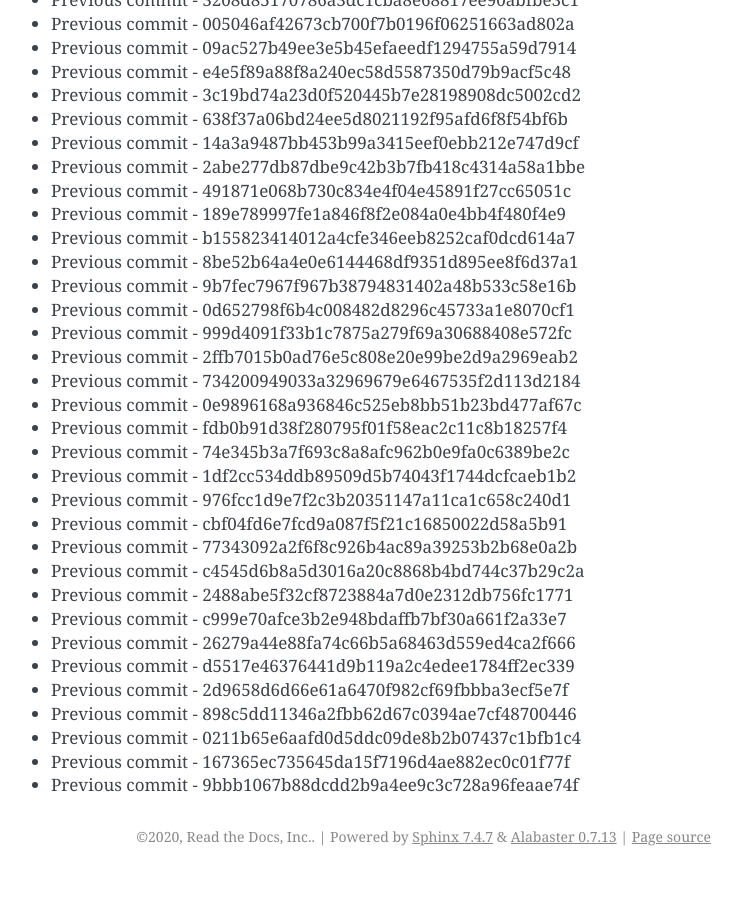
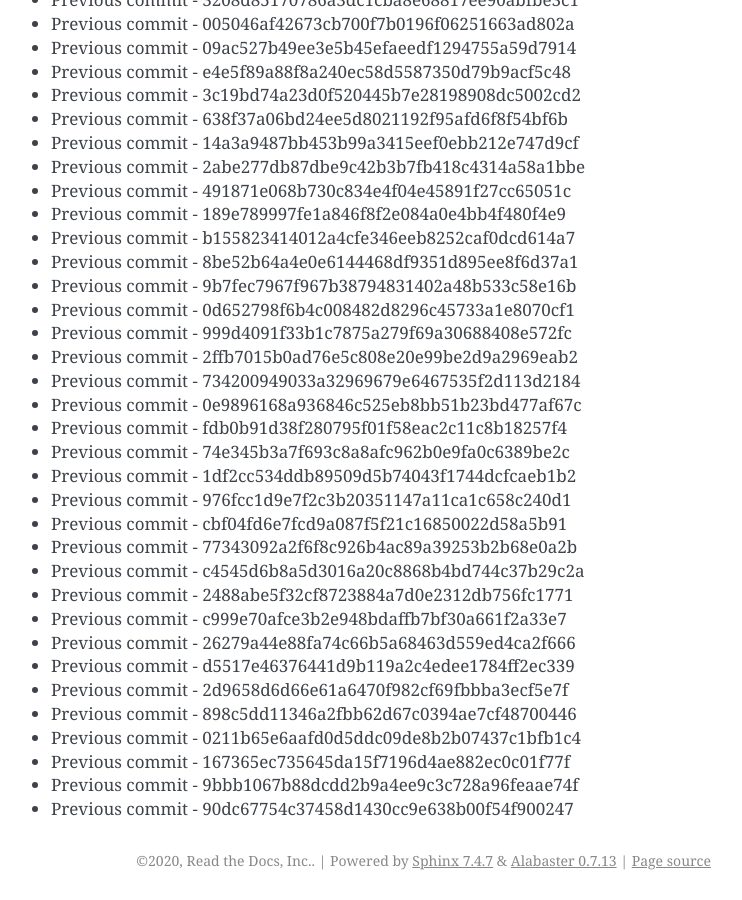
Before and after one commit to readthedocs/rtd-git-stresstest, a Sphinx documentation site: the page built from docs/updates.rst, in a window 1280 px wide and 900 px high, scrolled down 27998 px. Shown: the whole window, without its empty margins (399-1141 px from the left). Built offline with Sphinx 7.4.7, drawn with Linux system fonts in a browser that asks for light colours; before the commit the page ends 28874 px from its top, so only the background shows below that.

Commit message:
Generating commit from previous: 90dc67754c37458d1430cc9e638b00f54f900247

```diff
--- a/docs/updates.rst
+++ b/docs/updates.rst
@@ -1208,3 +1208,4 @@ It can be tested for any performance characteristics.
 * Previous commit - 0211b65e6aafd0d5ddc09de8b2b07437c1bfb1c4
 * Previous commit - 167365ec735645da15f7196d4ae882ec0c01f77f
 * Previous commit - 9bbb1067b88dcdd2b9a4ee9c3c728a96feaae74f
+* Previous commit - 90dc67754c37458d1430cc9e638b00f54f900247
```
